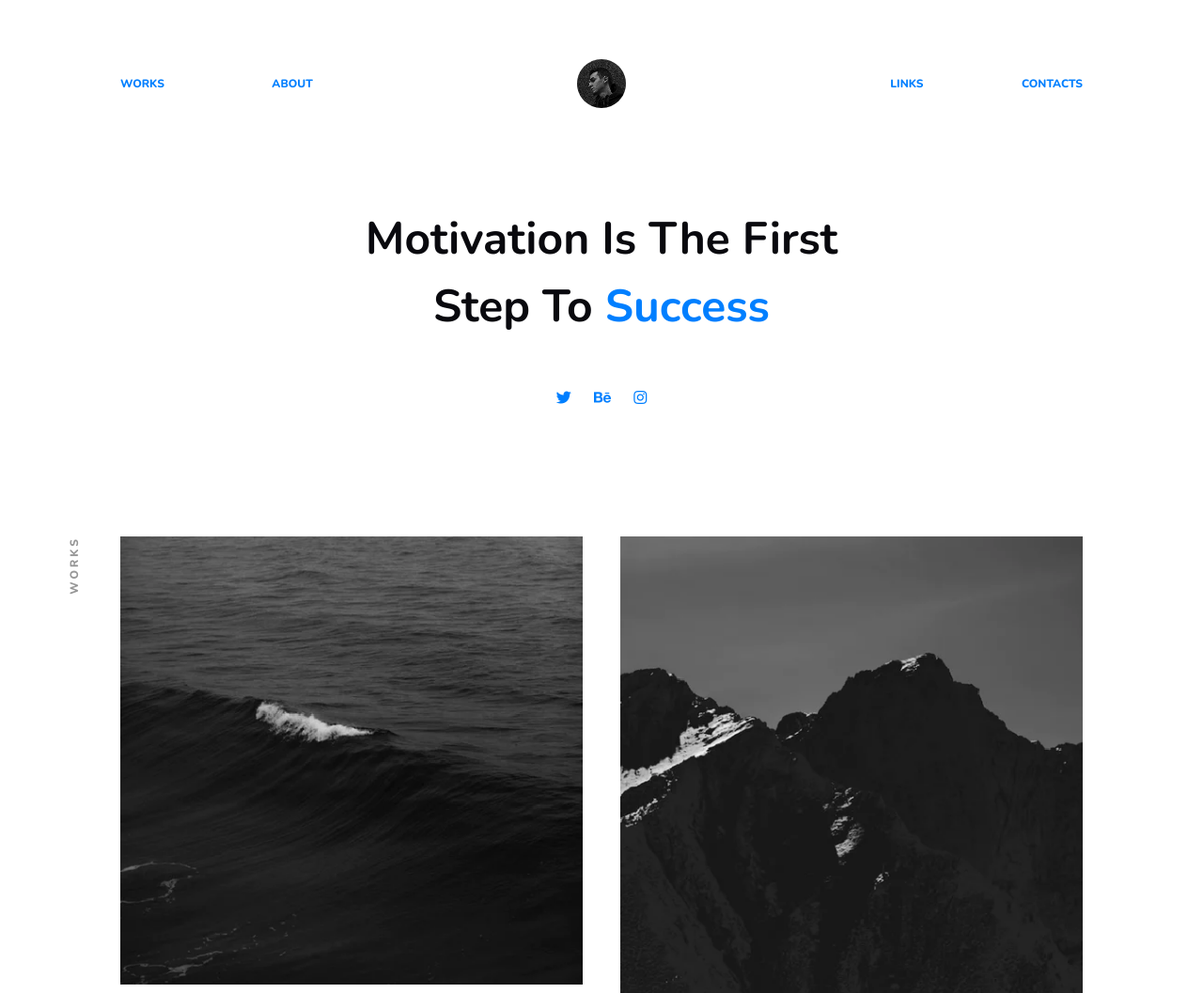
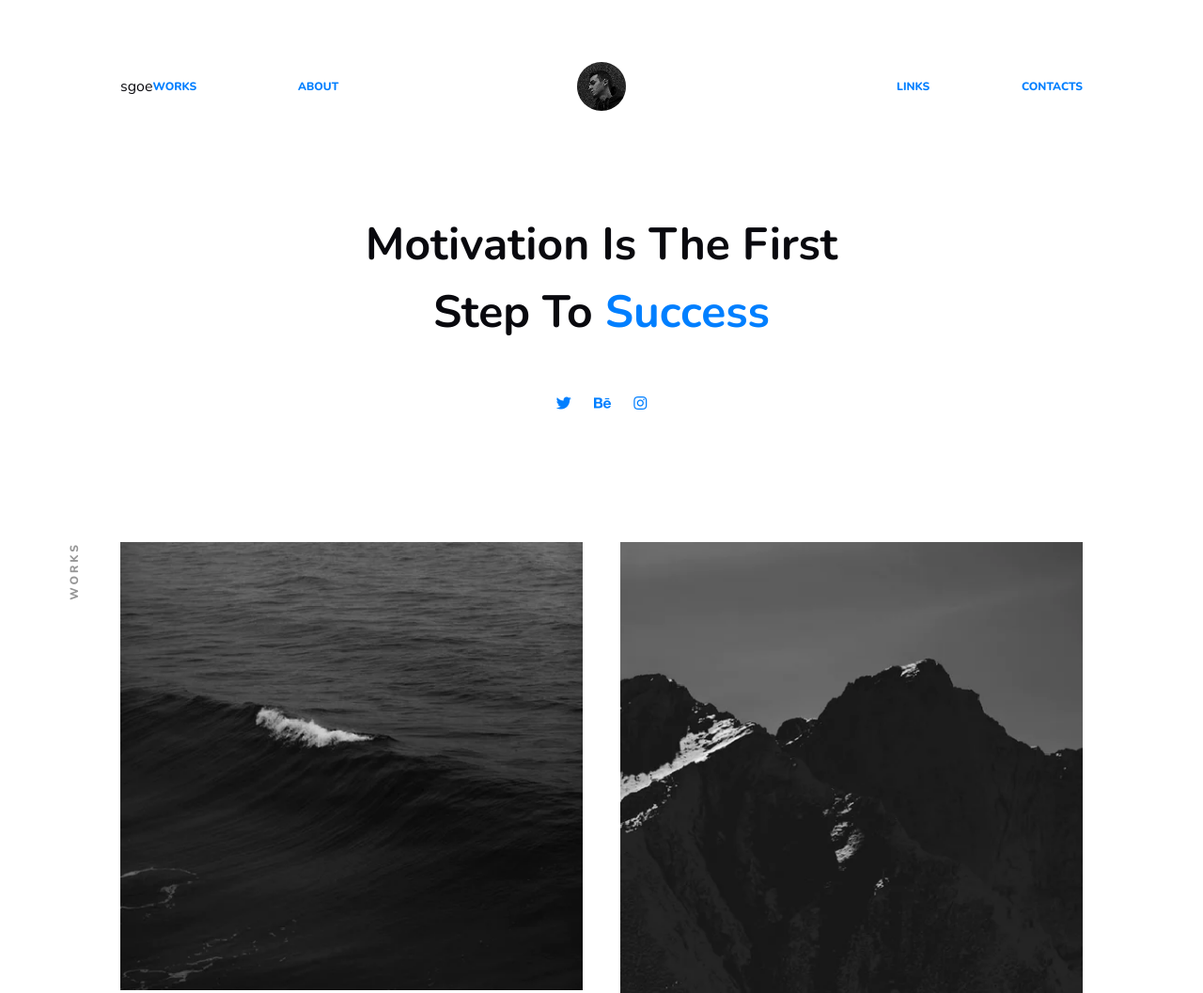
Before and after one commit to te3jay/motivation, a website built with webpack: page src/index.html in a window 1280 px wide. Shown: the top 1057 px of the page at 94% size. Built offline with nearby package versions, Linux system fonts and the light colour scheme; some packages are replaced by stand-ins of ours.

Commit message:
sgoe toegevoegd

```diff
--- a/src/index.html
+++ b/src/index.html
@@ -31,6 +31,7 @@
 <body>
   <div id="wrapper">
           <nav>
+             sgoe
               <i class="fas fa-bars"></i>
               <div class="navigation">
                   <ul>
```
